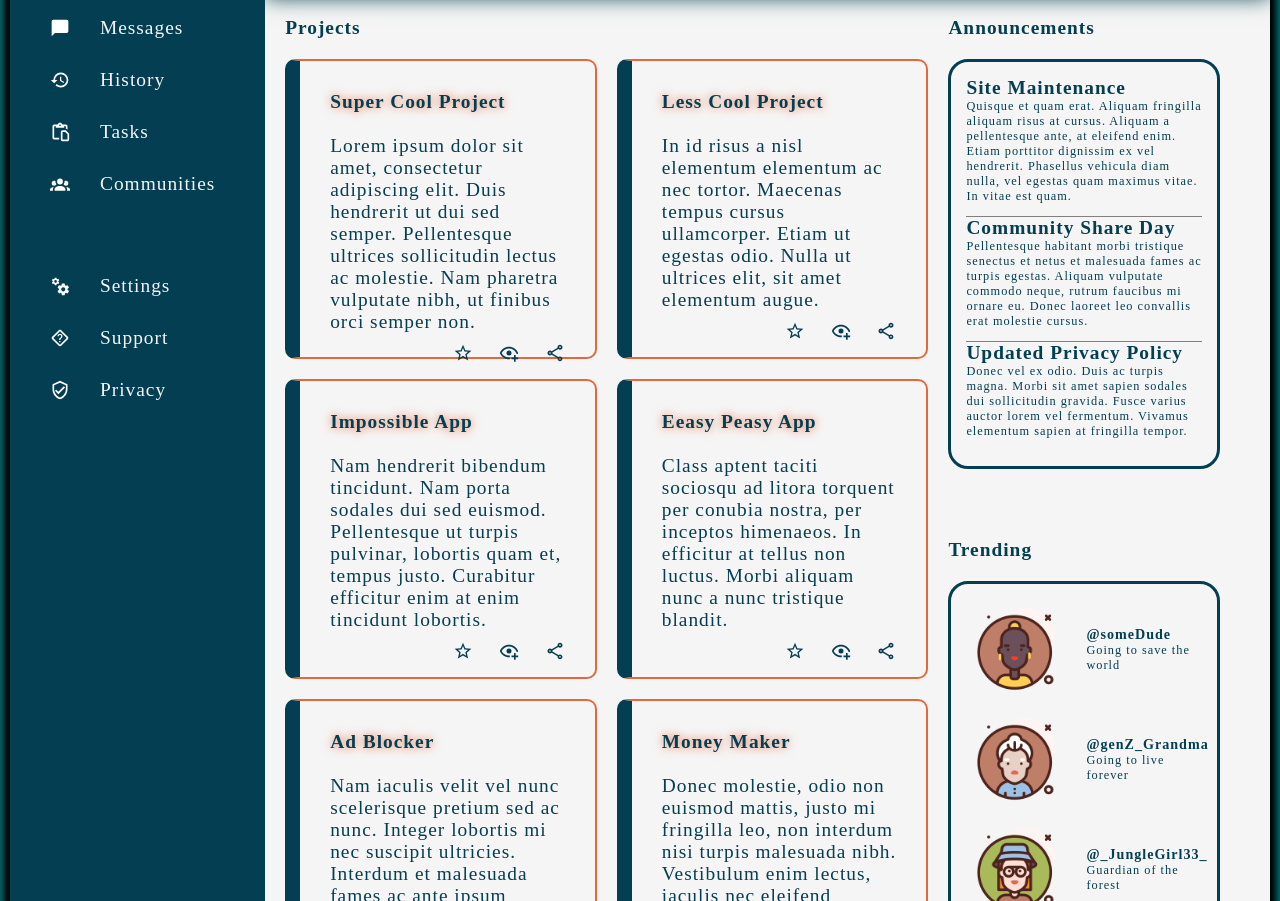
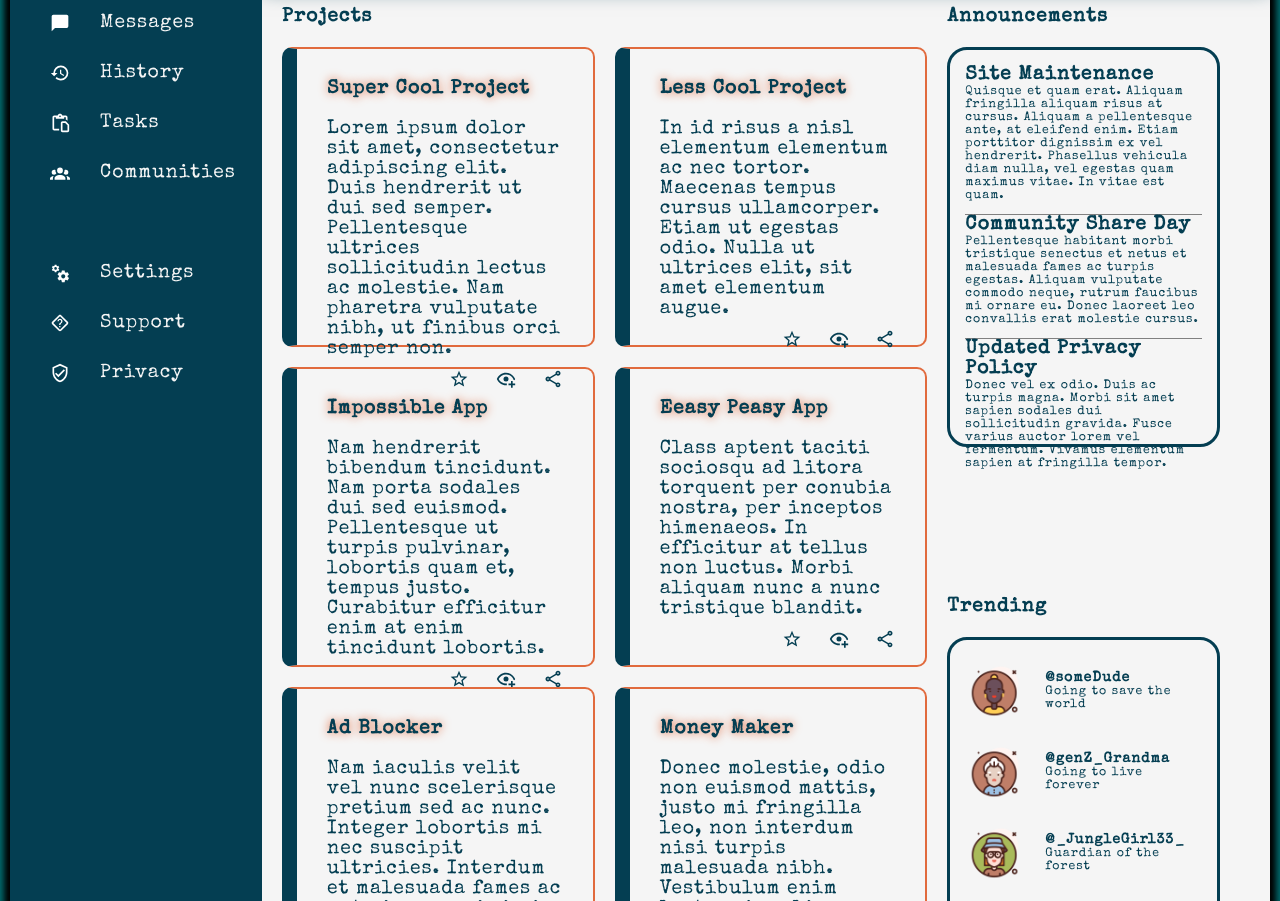
Before and after one commit to adrian92612/admin-dashboard, a plain HTML site: page index.html in a window 1280 px wide. Shown: the part 227-1128 px from the top of the page. Drawn offline with nearby package versions, Linux system fonts and the light colour scheme.

Commit message:
Added new font and adjusted main right side.

```diff
--- a/index.html
+++ b/index.html
@@ -4,6 +4,12 @@
     <meta charset="UTF-8" />
     <meta http-equiv="X-UA-Compatible" content="IE=edge" />
     <meta name="viewport" content="width=device-width, initial-scale=1.0" />
+    <link rel="preconnect" href="https://fonts.googleapis.com" />
+    <link rel="preconnect" href="https://fonts.gstatic.com" crossorigin />
+    <link
+      href="https://fonts.googleapis.com/css2?family=Special+Elite&display=swap"
+      rel="stylesheet"
+    />
     <link rel="stylesheet" href="style.css" />
     <script defer src="main.js"></script>
     <title>Admin Dashboard</title>
--- a/style.css
+++ b/style.css
@@ -7,6 +7,7 @@
   --NileBlue: #043e52;
   font-size: 1.1rem;
   letter-spacing: 1px;
+  font-family: "Special Elite", cursive;
 }
 
 body {
@@ -175,6 +176,7 @@ main .left {
 main .right {
   display: flex;
   flex-direction: column;
+  justify-content: center;
   align-items: start;
   gap: 20px;
   margin-left: 20px;
@@ -182,7 +184,6 @@ main .right {
 
 .right > div {
   width: 90%;
-  flex: 1;
   border: 3px solid var(--NileBlue);
   border-radius: 20px;
   padding: 15px;
@@ -205,7 +206,8 @@ main .right {
 }
 
 .right > div:nth-child(2) {
-  margin-bottom: 50px;
+  height: 400px;
+  margin-bottom: auto;
 }
 
 .left .items {
@@ -239,6 +241,7 @@ main .right {
   display: flex;
   flex-direction: column;
   justify-content: space-around;
+  height: 350px;
   gap: 10px;
 }
 
@@ -254,6 +257,6 @@ main .right {
 }
 
 .right img {
-  width: 100px;
-  height: 100px;
+  width: 60px;
+  height: 60px;
 }
```
